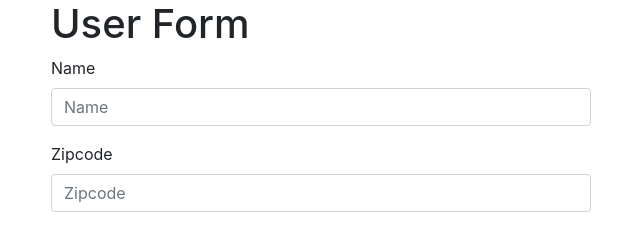
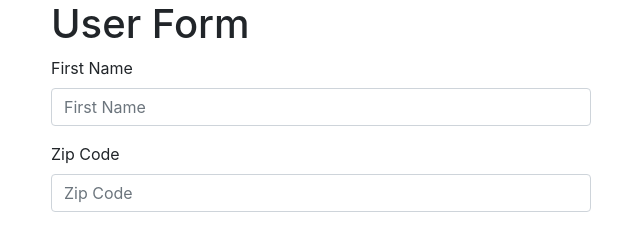
Before and after one commit to RachaelWhitefield/formValidation, a plain HTML site: page index.html in a window 1280 px wide. Shown: the top 225 px of the page, 319-959 px from the left. Drawn offline with nearby package versions, Linux system fonts and the light colour scheme.

Commit message:
updated readme

```diff
--- a/index.html
+++ b/index.html
@@ -8,7 +8,7 @@
     <!-- Bootstrap CSS -->
     <link rel="stylesheet" href="https://stackpath.bootstrapcdn.com/bootstrap/4.4.1/css/bootstrap.min.css" integrity="sha384-Vkoo8x4CGsO3+Hhxv8T/Q5PaXtkKtu6ug5TOeNV6gBiFeWPGFN9MuhOf23Q9Ifjh" crossorigin="anonymous">
 
-    <title>User Form</title>
+    <title>RegX Validation Form</title>
   </head>
   <body>
     <div class="container">
@@ -17,17 +17,17 @@
                 <h1>User Form</h1>
                 <form>
                     <div class="form-group">
-                        <label>Name</label>
-                        <input type="text" class="form-control" id="name" placeholder="Name">
+                        <label>First Name</label>
+                        <input type="text" class="form-control" id="name" placeholder="First Name">
                         <div class="invalid-feedback">
                             Name must be between 2 and 10 characters
                         </div>
                     </div>
                     <div class="form-group">
-                        <label>Zipcode</label>
-                        <input type="text" class="form-control" id="zip" placeholder="Zipcode">
+                        <label>Zip Code</label>
+                        <input type="text" class="form-control" id="zip" placeholder="Zip Code">
                         <div class="invalid-feedback">
-                            Please enter a valid zipcode
+                            Please enter a valid Zip Code
                         </div>
                     </div>
                     <div class="form-group">
```
Also changed, not shown: 1 other file.
